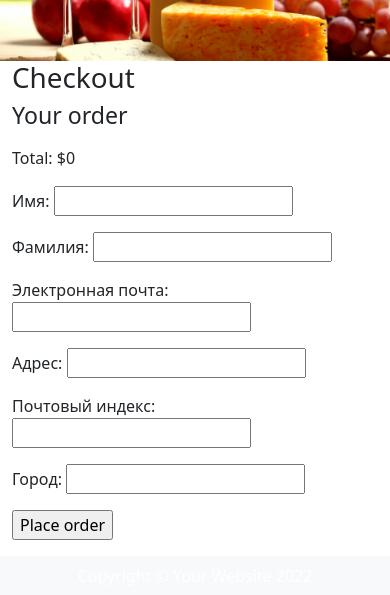
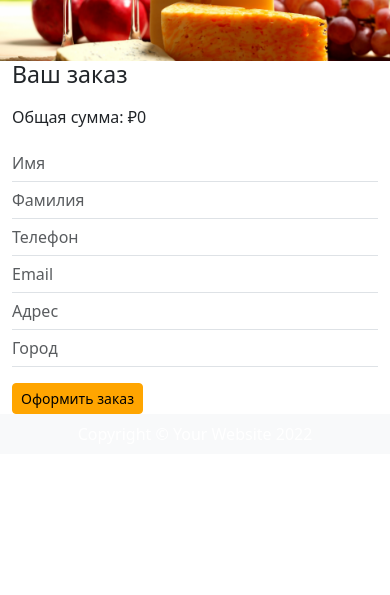
Before and after one commit to ZigulatNatria/cheese_shop, a Django app: page /orders/create/ in a window 390 px wide. Shown: the part 73-668 px from the top of the page. Run offline with Django 4.2, Linux system fonts and the light colour scheme.

Commit message:
Добавлен аккордеон с информацией об оформлении заказа, добавлено поле phone в модель заказа, отредактированы поля ввода для оформления заказа

```diff
--- a/shop/orders/forms.py
+++ b/shop/orders/forms.py
@@ -9,11 +9,63 @@ class OrderCreateForm(forms.ModelForm):
         fields = [
             'first_name',
             'last_name',
+            'phone',
             'email',
             'address',
-            'postal_code',
+            # 'postal_code',
             'city'
         ]
+
+        widgets = {
+            'first_name': forms.TextInput(
+                attrs={
+                    "class": "form-control",
+                    "style": "border-left: 0; border-top: 0; border-right: 0; padding-left: 0; border-radius: 0",
+                    "placeholder": 'Имя',
+                }
+            ),
+
+            'last_name': forms.TextInput(
+                attrs={
+                    "class": "form-control",
+                    "style": "border-left: 0; border-top: 0; border-right: 0; padding-left: 0; border-radius: 0",
+                    "placeholder": 'Фамилия',
+                }
+            ),
+
+            'phone': forms.NumberInput(
+                attrs={
+                    "class": "form-control",
+                    "style": "border-left: 0; border-top: 0; border-right: 0; padding-left: 0; border-radius: 0",
+                    "placeholder": 'Телефон',
+                }
+            ),
+
+            'email': forms.EmailInput(
+                attrs={
+                    "class": "form-control",
+                    "style": "border-left: 0; border-top: 0; border-right: 0; padding-left: 0; border-radius: 0",
+                    "placeholder": 'Email',
+                }
+            ),
+
+            'address': forms.TextInput(
+                attrs={
+                    "class": "form-control",
+                    "style": "border-left: 0; border-top: 0; border-right: 0; padding-left: 0; border-radius: 0",
+                    "placeholder": 'Адрес',
+                }
+            ),
+
+            'city': forms.TextInput(
+                attrs={
+                    "class": "form-control",
+                    "style": "border-left: 0; border-top: 0; border-right: 0; padding-left: 0; border-radius: 0",
+                    "placeholder": 'Город',
+                }
+            ),
+
+        }
 
 
 class OrderUpdateForm(forms.ModelForm):
--- a/shop/orders/models.py
+++ b/shop/orders/models.py
@@ -6,8 +6,9 @@ class Order(models.Model):
     first_name = models.CharField(verbose_name='имя', max_length=50)
     last_name = models.CharField(verbose_name='фамилия', max_length=50)
     email = models.EmailField(verbose_name='электронная почта')
+    phone = models.BigIntegerField(verbose_name='телефон')
     address = models.CharField(verbose_name='адрес', max_length=250)
-    postal_code = models.CharField(verbose_name='почтовый индекс', max_length=20)
+    postal_code = models.IntegerField(verbose_name='почтовый индекс', null=True)
     city = models.CharField(verbose_name='город', max_length=100)
     created = models.DateTimeField(verbose_name='создано', auto_now_add=True)
     updated = models.DateTimeField(verbose_name='обновлено', auto_now=True)
@@ -37,6 +38,14 @@ class OrderItem(models.Model):
     price = models.DecimalField(verbose_name='цена', max_digits=10, decimal_places=2)
     quantity = models.PositiveIntegerField(verbose_name='количество', default=1)
 
+    class Meta:
+        verbose_name = 'элемент заказа'
+        verbose_name_plural = 'элементы заказа'
+        ordering = ['-id']
+        indexes = [
+            models.Index(fields=['-id']),
+        ]
+
     def __str__(self):
         return str(self.id)
 
--- a/shop/templates/base.html
+++ b/shop/templates/base.html
@@ -22,6 +22,11 @@
 
                 .cartMobile {
                     width: 10% !important;
+                }
+
+                .colMobileOrder {
+                    min-width: 100% !important;
+                    max-width: 100% !important;
                 }
 
              }
--- a/shop/templates/orders/create.html
+++ b/shop/templates/orders/create.html
@@ -4,23 +4,40 @@
     <body>
         {% block content %}
         <div class="container">
-             <h1>Checkout</h1>
              <div class="order-info">
-                 <h3>Your order</h3>
+                 <h3>Ваш заказ</h3>
                  <ul>
                      {% for item in cart %}
                          <li>
                              {{ item.quantity }}x {{ item.product.name }}
-                             <span>${{ item.total_price }}</span>
+                             <span>₽{{ item.total_price }}</span>
                          </li>
                      {% endfor %}
                  </ul>
-                 <p>Total: ${{ cart.get_total_price }}</p>
+                 <p>Общая сумма: ₽{{ cart.get_total_price }}</p>
              </div>
              <form method="post" class="order-form">
-                 {{ form.as_p }}
-                    <p><input type="submit" value="Place order"></p>
-                 {% csrf_token %}
+                 <div class="row" style="justify-content: center;">
+                     <div class="col colMobileOrder" style="max-width: 30vw;">
+                         {{ form.first_name }}
+                         {{ form.last_name }}
+                         {{ form.phone }}
+                         {{ form.email }}
+                         {{ form.address }}
+                         {{ form.city }}
+                         <input class="btn btn-primary btn-sm" type="submit" style="--bs-btn-bg: #ffa500;
+                                                                                    --bs-btn-border-color:#ffa500;
+                                                                                    --bs-btn-hover-bg: #ff9900;
+                                                                                    --bs-btn-hover-border-color: #ff9900;
+                                                                                    --bs-btn-active-bg: #ff9900;
+                                                                                    --bs-btn-active-border-color: #ff9900;
+                                                                                    color: #000000;
+                                                                                    margin-top: 1rem;
+                                                                                   "
+                                value="Оформить заказ">
+                         {% csrf_token %}
+                     </div>
+                 </div>
              </form>
         </div>
         {% endblock content %}
```
Also changed, not shown: shop/templates/product.html (+47 -12 lines).
